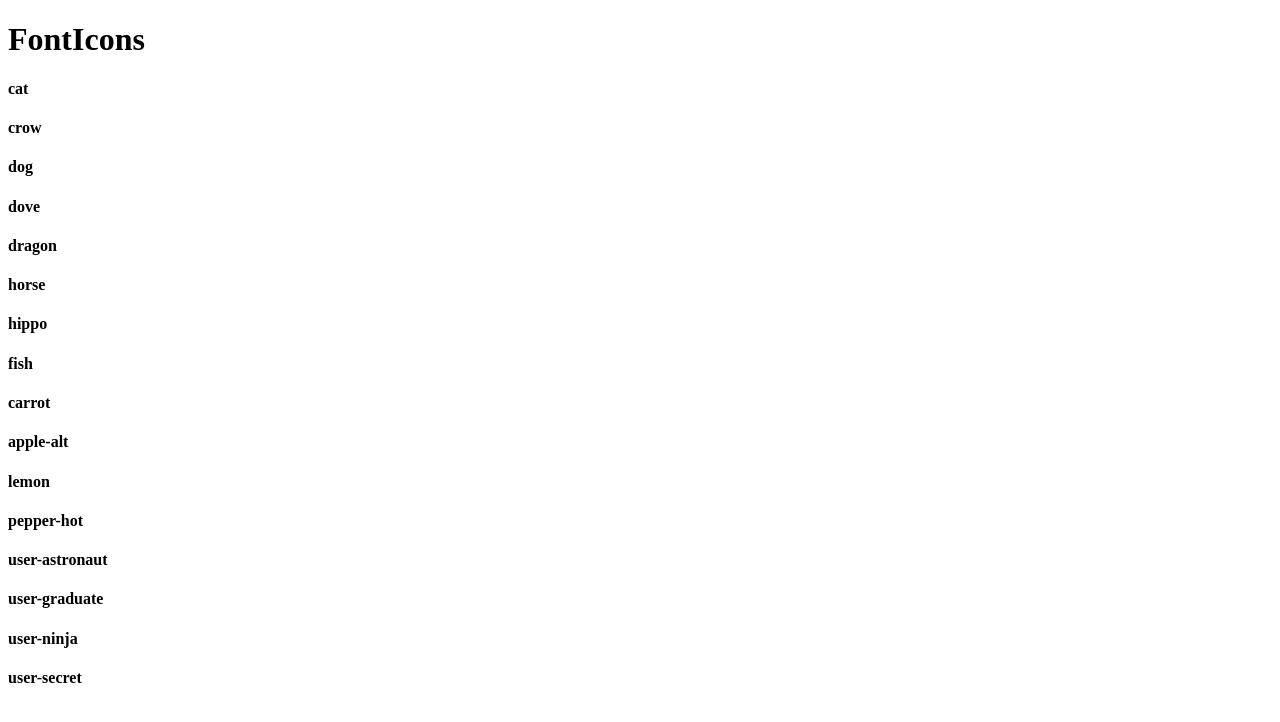
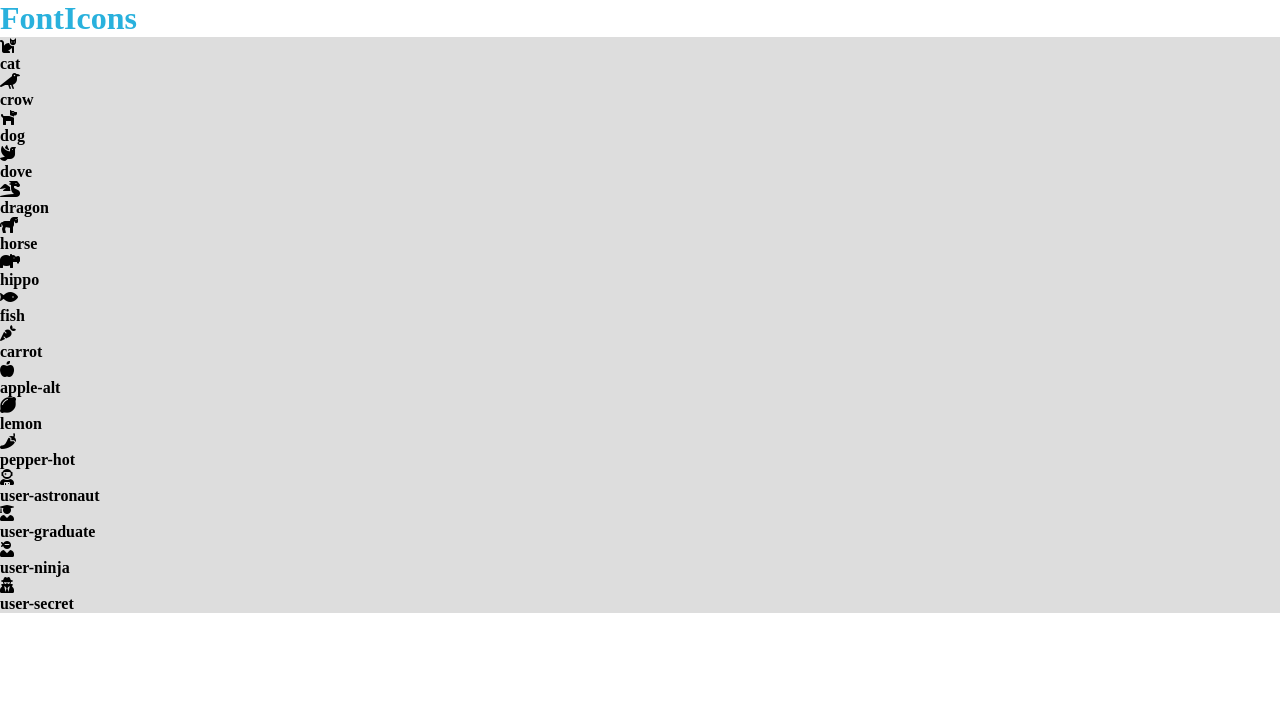
Before and after one commit to Alek90/js-es6-icons, a plain HTML site: page milestone_1/index.html in a window 1280 px wide. Drawn offline with Linux system fonts and the light colour scheme.

Commit message:
Eseguiti alcuni aggiornamenti.
Aggiunto link fontawesom. Aggiunto css parziale. Corretta sintassi in js per le icon.

```diff
--- a/milestone_1/assets/main.js
+++ b/milestone_1/assets/main.js
@@ -121,7 +121,7 @@ icons.forEach(icon => {
 
     let card = `
         <div class="card">
-            <i class="${icon.family} ${icon.prefix, icon.name}"></i>
+            <i class="${icon.family} ${icon.prefix}${icon.name}"></i>
             <h4>${icon.name}</h4>
         </div>
     `
@@ -129,6 +129,6 @@ icons.forEach(icon => {
     console.log(card);
 
     //Mandiamo a schermo;
-    document.querySelector(".container").insertAdjacentHTML("beforebegin", card);
+    document.querySelector(".container").insertAdjacentHTML("beforeend", card);
 
 })
--- a/milestone_1/assets/style.css
+++ b/milestone_1/assets/style.css
@@ -0,0 +1,18 @@
+*{
+    box-sizing: border-box;
+    margin: 0;
+    padding: 0;
+}
+
+h1{
+    color: rgb(41, 177, 221);
+}
+
+nav{
+    background-color: rgb(41, 177, 221);
+}
+
+.container{
+    width: 100%;
+    background-color: rgb(221, 221, 221);
+}
--- a/milestone_1/index.html
+++ b/milestone_1/index.html
@@ -6,6 +6,7 @@
     <meta name="viewport" content="width=device-width, initial-scale=1.0">
     <title>Document</title>
     <link rel="stylesheet" href="./assets/style.css">
+    <link rel="stylesheet" href="https://cdnjs.cloudflare.com/ajax/libs/font-awesome/5.15.4/css/all.min.css" integrity="sha512-1ycn6IcaQQ40/MKBW2W4Rhis/DbILU74C1vSrLJxCq57o941Ym01SwNsOMqvEBFlcgUa6xLiPY/NS5R+E6ztJQ==" crossorigin="anonymous" referrerpolicy="no-referrer" />
 </head>
 <body>
 
```
